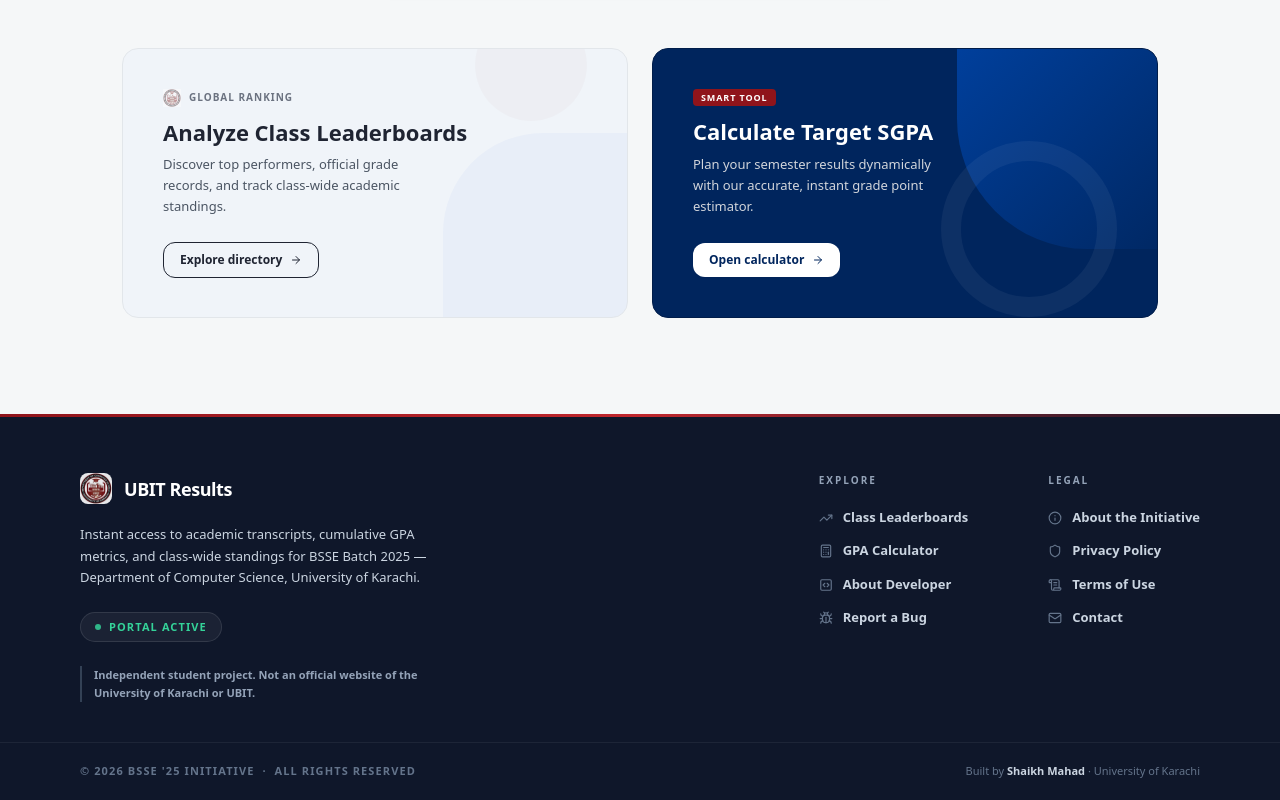
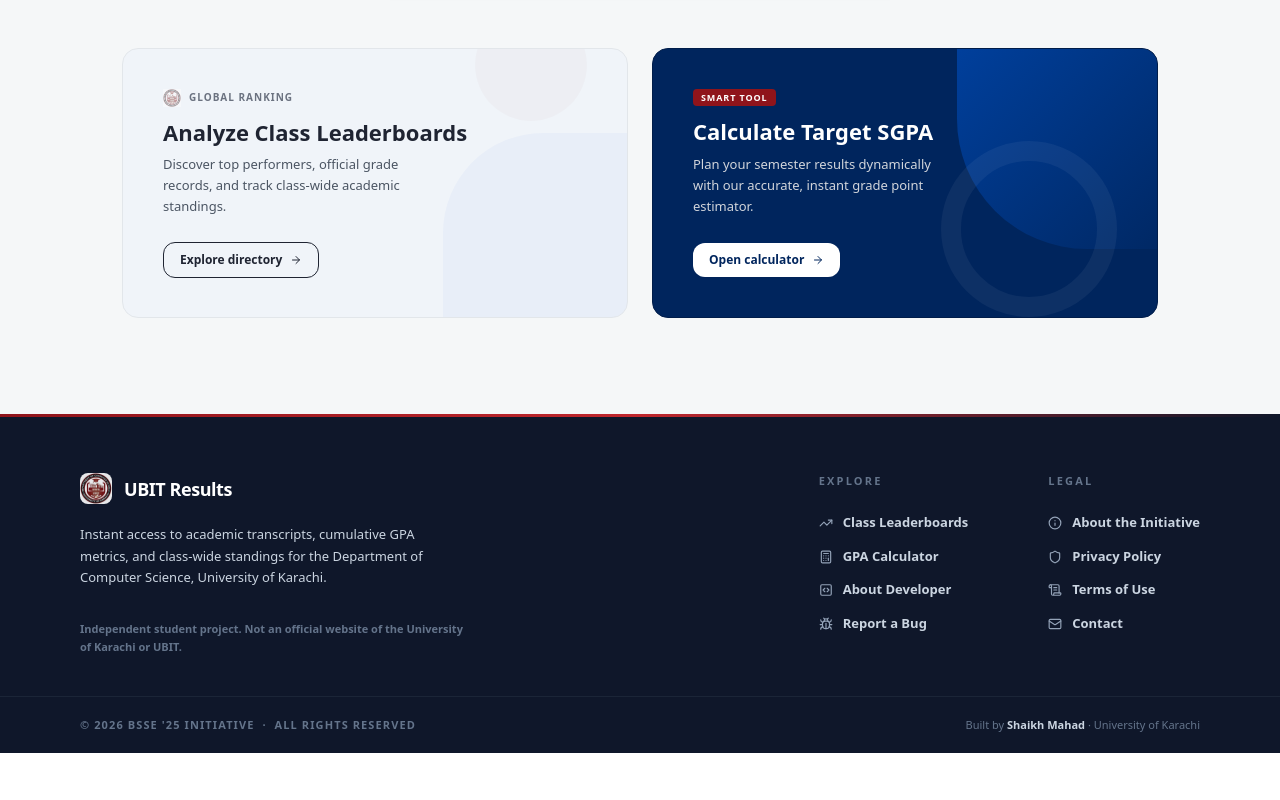
Before and after one commit to codewithmahad/ubit-semester-result-dashboard, a Next.js app: page / in a window 1280 px wide. Shown: the part 587-1387 px from the top of the page. After the commit the page ends 1340 px from the top, so only its background shows below. Built offline with nearby package versions, Linux system fonts and the light colour scheme; grey boxes are pictures that could not be loaded.

Commit message:
feat: implement site-wide footer component with navigation and contact links

```diff
--- a/src/components/footer.tsx
+++ b/src/components/footer.tsx
@@ -42,22 +42,14 @@ export function Footer() {
             </div>
 
             {/* Tagline */}
-            <p className="text-[13px] text-slate-300 font-medium leading-relaxed mb-6">
+            <p className="text-[13px] text-slate-300 font-medium leading-relaxed mb-8">
               Instant access to academic transcripts, cumulative GPA metrics,
-              and class-wide standings for BSSE Batch 2025 — Department of Computer Science,
+              and class-wide standings for the Department of Computer Science,
               University of Karachi.
             </p>
 
-            {/* Status badge */}
-            <div className="inline-flex items-center gap-2 bg-white/5 border border-white/10 rounded-full px-3.5 py-1.5 mb-6">
-              <span className="w-1.5 h-1.5 rounded-full bg-emerald-400 animate-pulse shrink-0" />
-              <span className="text-[11px] font-bold text-emerald-400 uppercase tracking-widest">
-                Portal Active
-              </span>
-            </div>
-
             {/* Disclaimer */}
-            <p className="text-[11px] text-slate-400 font-semibold leading-relaxed border-l-2 border-slate-700 pl-3">
+            <p className="text-[11px] text-slate-500 font-semibold leading-relaxed">
               Independent student project. Not an official website of the
               University of Karachi or UBIT.
             </p>
@@ -65,7 +57,7 @@ export function Footer() {
 
           {/* ─ Explore column ───────────────────────────────── */}
           <div>
-            <p className="text-[10px] font-black uppercase tracking-[0.2em] text-slate-400 mb-5">
+            <p className="text-[11px] font-black uppercase tracking-[0.2em] text-slate-500 mb-6">
               Explore
             </p>
             <ul className="space-y-3.5">
@@ -75,7 +67,7 @@ export function Footer() {
                     href={href}
                     className="group flex items-center gap-2.5 text-[13px] font-semibold text-slate-300 hover:text-white transition-colors"
                   >
-                    <Icon className="w-3.5 h-3.5 text-slate-500 group-hover:text-[#8F141B] transition-colors shrink-0" />
+                    <Icon className="w-3.5 h-3.5 text-slate-400 group-hover:text-white transition-colors shrink-0" />
                     {label}
                   </Link>
                 </li>
@@ -85,7 +77,7 @@ export function Footer() {
                   href="mailto:codewithmahad@gmail.com?subject=UBIT%20Portal%20Bug%20Report"
                   className="group flex items-center gap-2.5 text-[13px] font-semibold text-slate-300 hover:text-white transition-colors"
                 >
-                  <Bug className="w-3.5 h-3.5 text-slate-500 group-hover:text-[#8F141B] transition-colors shrink-0" />
+                  <Bug className="w-3.5 h-3.5 text-slate-400 group-hover:text-white transition-colors shrink-0" />
                   Report a Bug
                 </a>
               </li>
@@ -94,7 +86,7 @@ export function Footer() {
 
           {/* ─ Legal column ─────────────────────────────────── */}
           <div>
-            <p className="text-[10px] font-black uppercase tracking-[0.2em] text-slate-400 mb-5">
+            <p className="text-[11px] font-black uppercase tracking-[0.2em] text-slate-500 mb-6">
               Legal
             </p>
             <ul className="space-y-3.5">
@@ -104,7 +96,7 @@ export function Footer() {
                     href={href}
                     className="group flex items-center gap-2.5 text-[13px] font-semibold text-slate-300 hover:text-white transition-colors"
                   >
-                    <Icon className="w-3.5 h-3.5 text-slate-500 group-hover:text-[#8F141B] transition-colors shrink-0" />
+                    <Icon className="w-3.5 h-3.5 text-slate-400 group-hover:text-white transition-colors shrink-0" />
                     {label}
                   </Link>
                 </li>
@@ -114,7 +106,7 @@ export function Footer() {
                   href="mailto:codewithmahad@gmail.com"
                   className="group flex items-center gap-2.5 text-[13px] font-semibold text-slate-300 hover:text-white transition-colors"
                 >
-                  <Mail className="w-3.5 h-3.5 text-slate-500 group-hover:text-[#8F141B] transition-colors shrink-0" />
+                  <Mail className="w-3.5 h-3.5 text-slate-400 group-hover:text-white transition-colors shrink-0" />
                   Contact
                 </a>
               </li>
@@ -125,7 +117,7 @@ export function Footer() {
       </div>
 
       {/* ── Bottom bar ───────────────────────────────────────── */}
-      <div className="border-t border-white/[0.06]">
+      <div className="border-t border-slate-800/80">
         <div className="max-w-[1200px] mx-auto px-6 md:px-10 py-5 flex flex-col sm:flex-row items-center justify-between gap-3">
           <p className="text-[11px] font-bold text-slate-500 uppercase tracking-widest text-center sm:text-left">
             &copy; {new Date().getFullYear()} BSSE &apos;25 Initiative &nbsp;·&nbsp; All rights reserved
```
